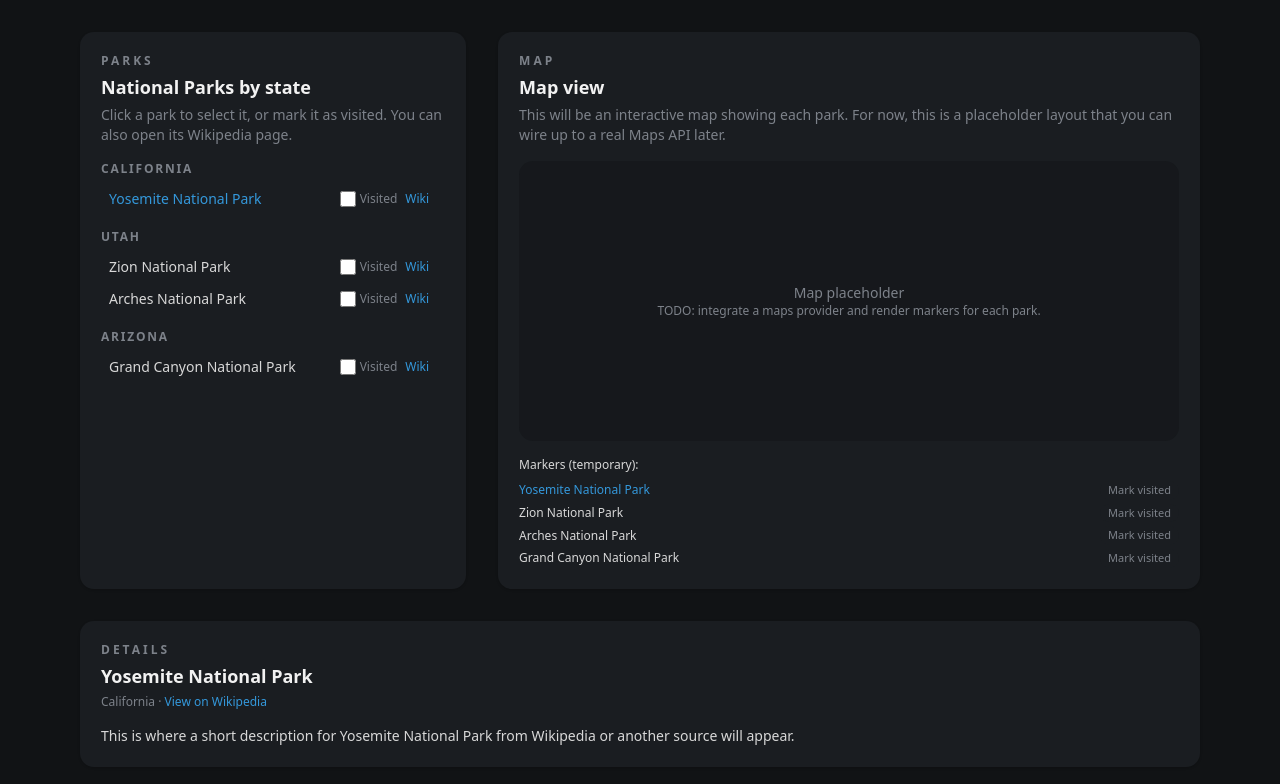
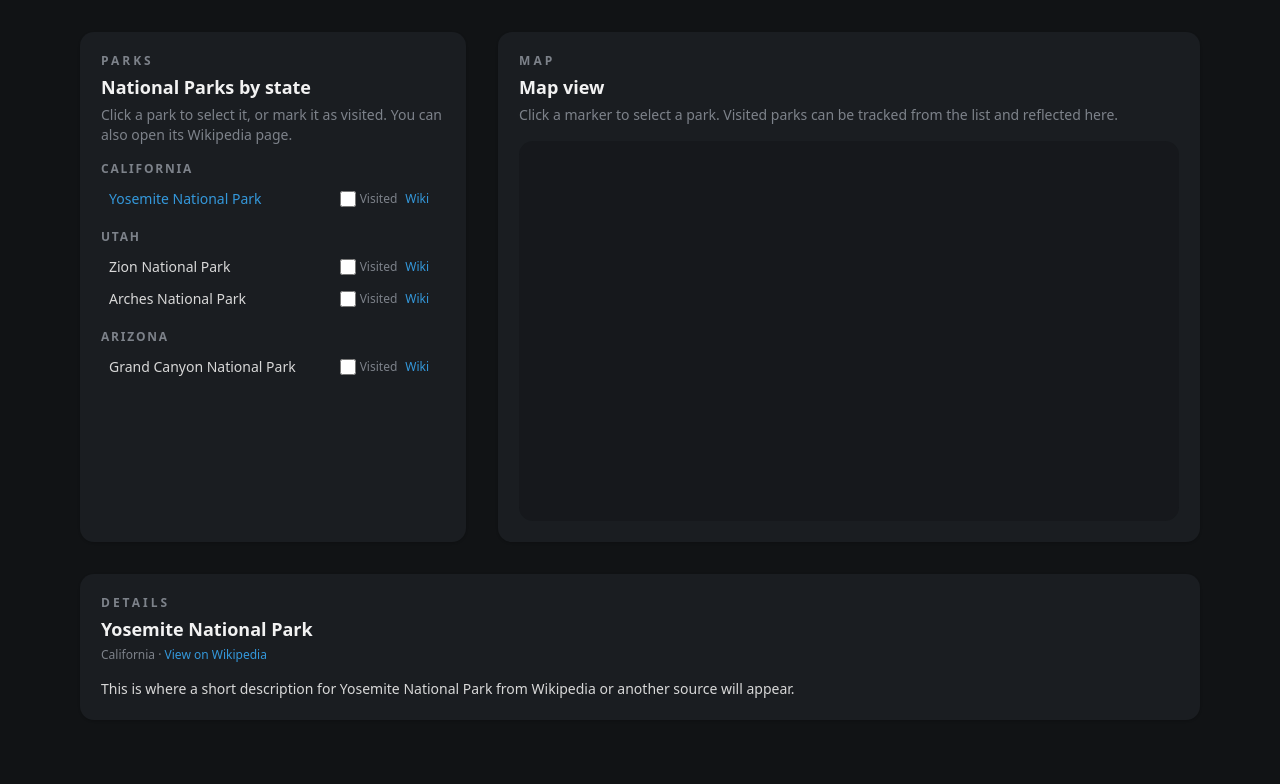
Before and after one commit to kdilts13/portfolio, a Next.js app in the folder web/: page /parks in a window 1280 px wide. Shown: the top 784 px of the page. Built offline with nearby package versions, Linux system fonts and the light colour scheme; no server answers.

Commit message:
add google map to the parks page

```diff
--- a/web/package.json
+++ b/web/package.json
@@ -12,6 +12,7 @@
     "test": "jest"
   },
   "dependencies": {
+    "@googlemaps/js-api-loader": "^2.0.2",
     "firebase": "^12.5.0",
     "next": "16.0.1",
     "react": "19.2.0",
@@ -21,6 +22,7 @@
     "@tailwindcss/postcss": "^4",
     "@testing-library/jest-dom": "^6.9.1",
     "@testing-library/react": "^16.3.0",
+    "@types/google.maps": "^3.58.1",
     "@types/jest": "^30.0.0",
     "@types/node": "^20",
     "@types/react": "^19",
--- a/web/src/app/components/parks/ParkMap.tsx
+++ b/web/src/app/components/parks/ParkMap.tsx
@@ -1,3 +1,7 @@
+'use client';
+
+import { useEffect, useRef, useState } from 'react';
+import { setOptions, importLibrary } from '@googlemaps/js-api-loader';
 import { Park } from '@/app/components/parks/types';
 
 type ParkMapProps = {
@@ -15,60 +19,156 @@
   onSelectPark,
   onToggleVisited,
 }: ParkMapProps) {
+  const mapContainerRef = useRef<HTMLDivElement | null>(null);
+  const mapRef = useRef<google.maps.Map | null>(null);
+  const markersRef = useRef<Record<string, google.maps.Marker>>({});
+  const [mapReady, setMapReady] = useState(false);
+
+  // 1) Initialize the map using the functional API
+  useEffect(() => {
+    if (!mapContainerRef.current) return;
+    if (mapRef.current) return; // already initialized
+
+    const apiKey = process.env.NEXT_PUBLIC_GOOGLE_MAPS_API_KEY;
+
+    if (!apiKey) {
+      console.error('Missing NEXT_PUBLIC_GOOGLE_MAPS_API_KEY');
+      return;
+    }
+
+    let cancelled = false;
+
+    async function initMap() {
+      try {
+        // Configure loader options
+        setOptions({
+          key: apiKey,
+          v: 'weekly',
+        });
+
+        // Load the Maps library
+        const { Map } = (await importLibrary('maps')) as google.maps.MapsLibrary;
+
+        if (!mapContainerRef.current || cancelled) return;
+
+        const initialCenter = { lat: 39.8283, lng: -98.5795 }; // Rough center of US
+
+        const map = new Map(mapContainerRef.current, {
+          center: initialCenter,
+          zoom: 4,
+          mapTypeControl: false,
+          fullscreenControl: false,
+          streetViewControl: false,
+        });
+
+        mapRef.current = map;
+        setMapReady(true);
+      } catch (err) {
+        console.error('Error loading Google Maps:', err);
+      }
+    }
+
+    initMap();
+
+    return () => {
+      cancelled = true;
+    };
+  }, []);
+
+  // 2) Sync markers with parks / selected / visited
+  useEffect(() => {
+    if (!mapReady) return;
+    const map = mapRef.current;
+    if (!map) return;
+
+    const markers = markersRef.current;
+
+    // Remove markers for parks that no longer exist
+    for (const parkId of Object.keys(markers)) {
+      if (!parks.find((p) => p.id === parkId)) {
+        markers[parkId].setMap(null);
+        delete markers[parkId];
+      }
+    }
+
+    // Add or update markers for current parks
+    parks.forEach((park) => {
+      const isSelected = park.id === selectedParkId;
+      const isVisited = visitedParkIds.includes(park.id);
+
+      const fillColor = isSelected
+        ? '#3498DB' // primary blue
+        : isVisited
+          ? '#2ECC71' // primary green
+          : '#E5E7EB'; // neutral grey
+
+      const icon: google.maps.Symbol = {
+        path: google.maps.SymbolPath.CIRCLE,
+        scale: isSelected ? 7 : 5,
+        fillColor,
+        fillOpacity: 1,
+        strokeColor: '#111315',
+        strokeOpacity: 1,
+        strokeWeight: 1,
+      };
+
+      let marker = markers[park.id];
+
+      if (!marker) {
+        marker = new google.maps.Marker({
+          position: { lat: park.latitude, lng: park.longitude },
+          map,
+          title: park.name,
+          icon,
+        });
+
+        marker.addListener('click', () => {
+          onSelectPark(park.id);
+        });
+
+        markers[park.id] = marker;
+      } else {
+        marker.setPosition({ lat: park.latitude, lng: park.longitude });
+        marker.setIcon(icon);
+      }
+    });
+
+    // Optional: fit bounds around all parks
+    if (parks.length > 0) {
+      const bounds = new google.maps.LatLngBounds();
+      parks.forEach((park) => {
+        bounds.extend({ lat: park.latitude, lng: park.longitude });
+      });
+      map.fitBounds(bounds);
+
+      const listener = google.maps.event.addListenerOnce(map, 'bounds_changed', () => {
+        if (map.getZoom() && map.getZoom()! > 10) {
+          map.setZoom(10);
+        }
+      });
+
+      return () => {
+        google.maps.event.removeListener(listener);
+      };
+    }
+  }, [mapReady, parks, selectedParkId, visitedParkIds, onSelectPark, onToggleVisited]);
+
   return (
     <section className="card flex flex-col">
       <header className="space-y-1">
         <p className="text-xs font-semibold uppercase tracking-[0.25em] text-accent">Map</p>
         <h2 className="text-lg font-semibold text-foreground">Map view</h2>
         <p className="text-sm text-muted">
-          This will be an interactive map showing each park. For now, this is a placeholder layout
-          that you can wire up to a real Maps API later.
+          Click a marker to select a park. Visited parks can be tracked from the list and reflected
+          here.
         </p>
       </header>
 
-      {/* Map placeholder area */}
-      <div className="mt-4 flex min-h-[280px] flex-col items-center justify-center rounded-lg bg-background/40 text-sm text-muted">
-        <p>Map placeholder</p>
-        <p className="text-xs">TODO: integrate a maps provider and render markers for each park.</p>
-      </div>
-
-      {/* Simple marker list to simulate interaction for now */}
-      <div className="mt-4 max-h-[200px] overflow-y-auto text-xs text-muted">
-        <p className="mb-2 font-medium text-body">Markers (temporary):</p>
-        <ul className="space-y-1">
-          {parks.map((park) => {
-            const isSelected = park.id === selectedParkId;
-            const isVisited = visitedParkIds.includes(park.id);
-
-            return (
-              <li key={park.id} className="flex items-center justify-between gap-2">
-                <button
-                  type="button"
-                  onClick={() => onSelectPark(park.id)}
-                  className={`flex-1 text-left ${
-                    isSelected ? 'text-primary-blue font-medium' : 'text-body'
-                  }`}
-                >
-                  {park.name}
-                </button>
-
-                <button
-                  type="button"
-                  onClick={() => onToggleVisited(park.id, !isVisited)}
-                  className={`rounded-full px-2 py-0.5 text-[11px] ${
-                    isVisited
-                      ? 'bg-primary-green/20 text-primary-green'
-                      : 'bg-card text-muted hover:text-foreground'
-                  }`}
-                >
-                  {isVisited ? 'Visited' : 'Mark visited'}
-                </button>
-              </li>
-            );
-          })}
-
-          {parks.length === 0 && <li className="text-muted">No parks loaded yet.</li>}
-        </ul>
+      <div className="mt-4 rounded-lg bg-background/40">
+        <div
+          ref={mapContainerRef}
+          className="h-[260px] w-full rounded-lg sm:h-[320px] lg:h-[380px]"
+        />
       </div>
     </section>
   );
```
Also changed, not shown: 1 other file (tests, documents, lock files or other folders).
